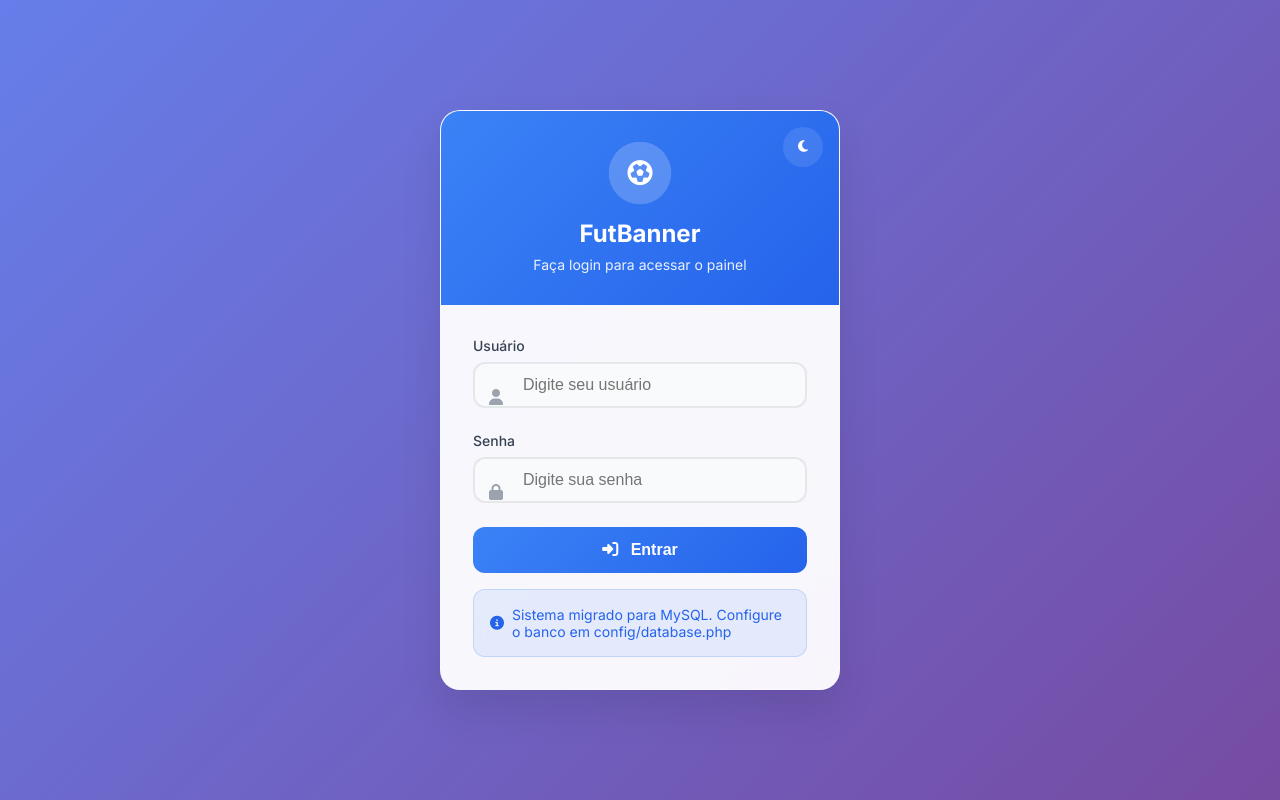
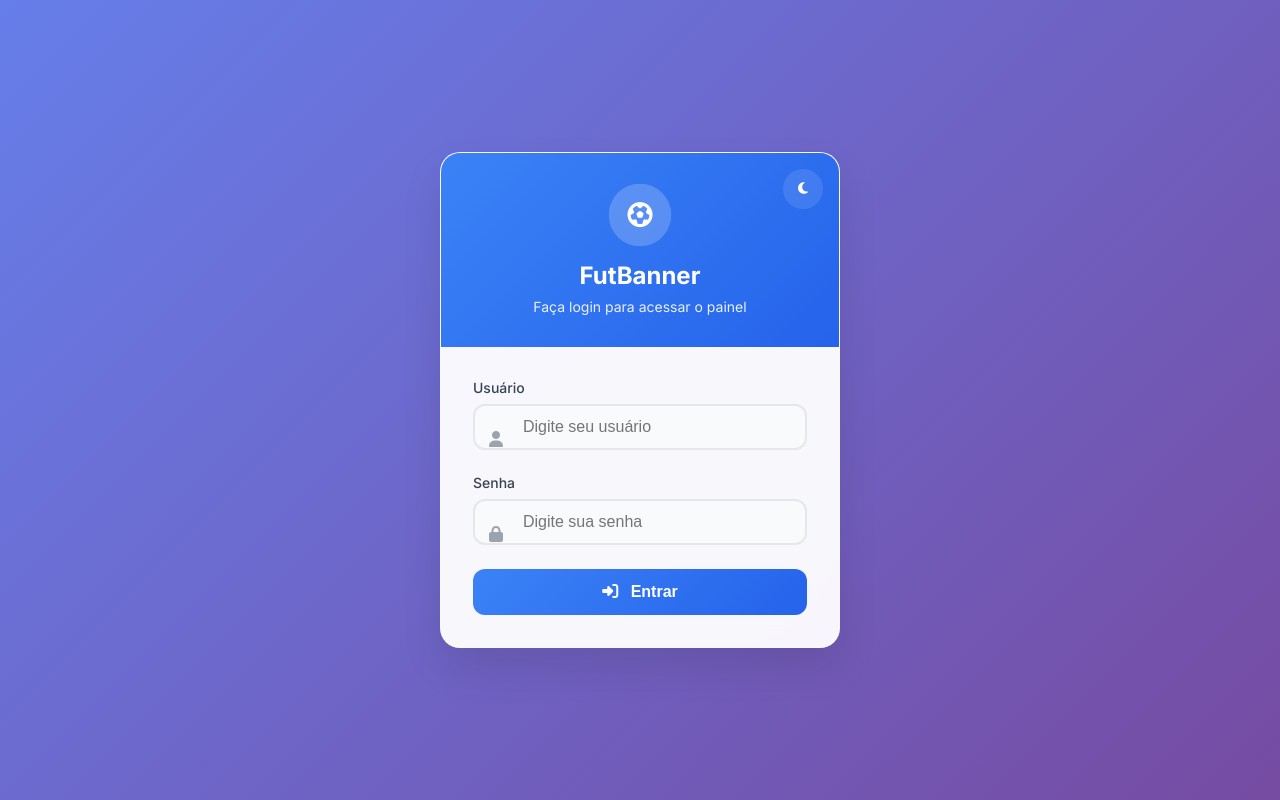
Before and after one commit to juninho877/gerador_multi_usuarios, a PHP site: page /admin/login.php in a window 1280 px wide. Run offline with PHP 8.4, Linux system fonts and the light colour scheme; data comes from the database, SQL or seed files in the repository.

Commit message:
Update login.php

```diff
--- a/admin/login.php
+++ b/admin/login.php
@@ -343,11 +343,6 @@ if ($_SERVER["REQUEST_METHOD"] == "POST") {
                         <?php echo $erro; ?>
                     </div>
                 <?php endif; ?>
-
-                <div class="db-info">
-                    <i class="fas fa-info-circle"></i>
-                    Sistema migrado para MySQL. Configure o banco em config/database.php
-                </div>
             </form>
         </div>
     </div>
```
